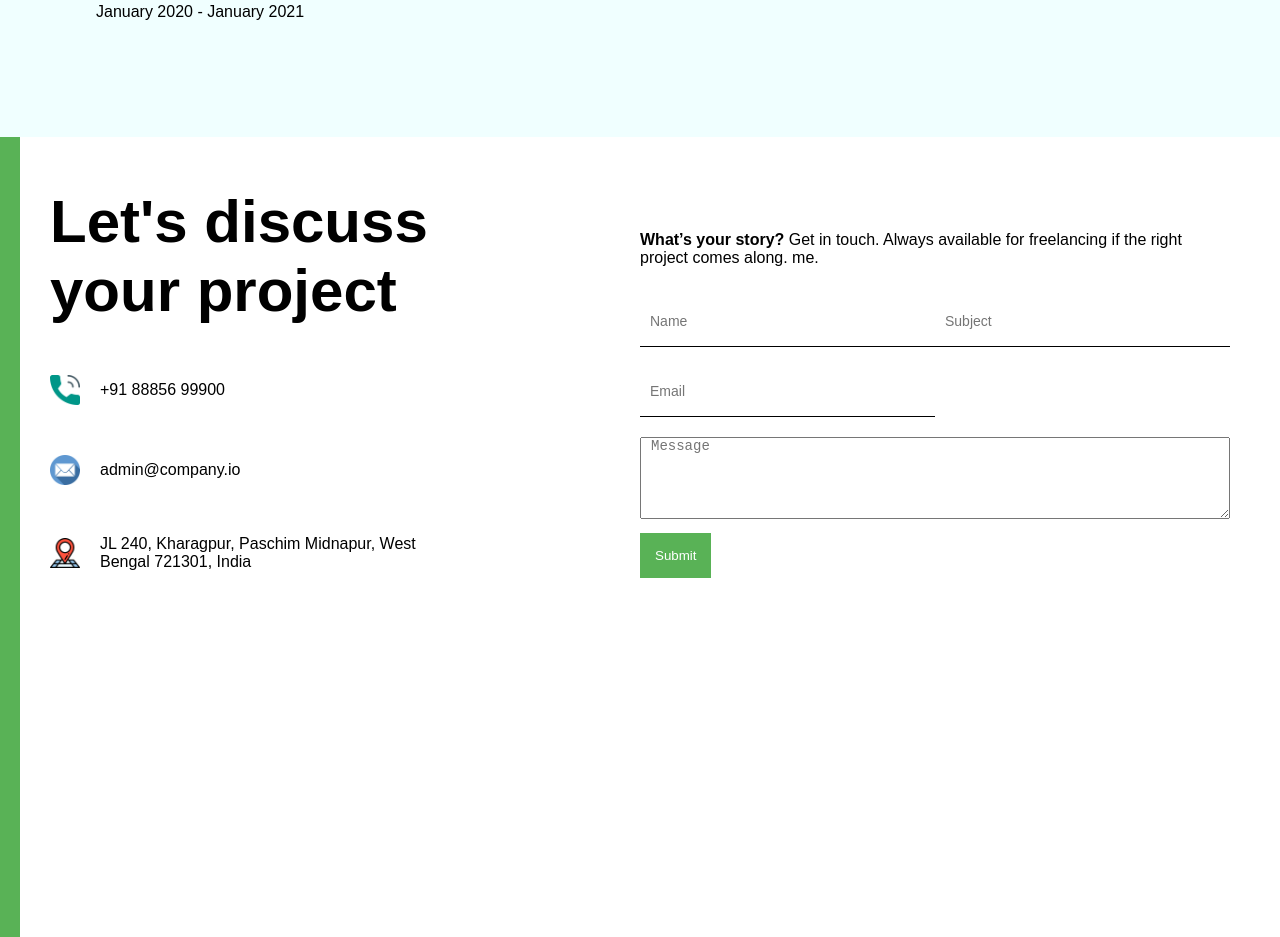
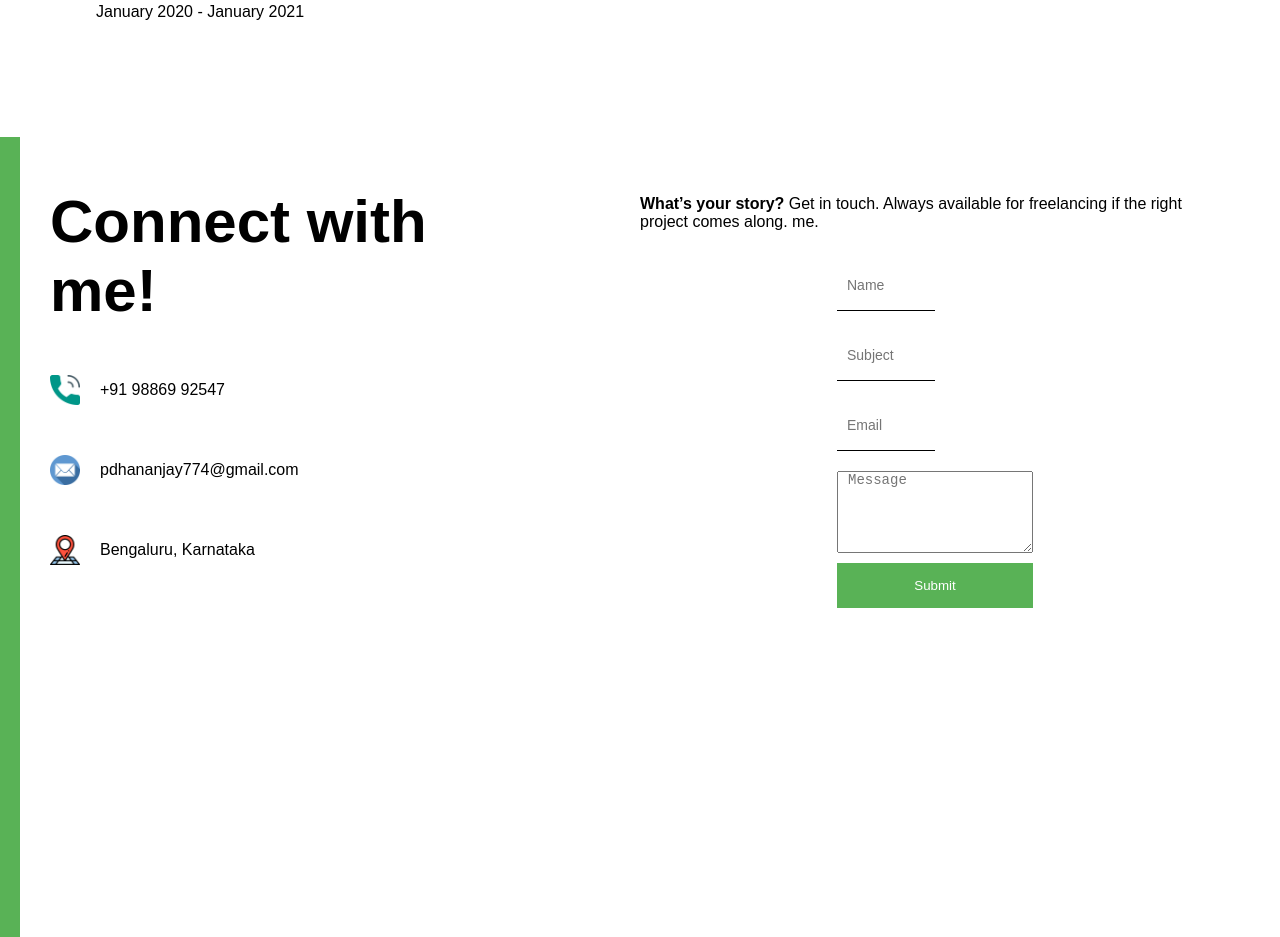
Before and after one commit to dhanno75/dhananjay-puppala-s-portfolio, a React (Create React App) app: page / in a window 1280 px wide. Shown: the part 4100-5037 px from the top of the page. Built offline with nearby package versions, Linux system fonts and the light colour scheme; the HTML template or start-up script is replaced by a standard one.

Commit message:
first commit

```diff
--- a/src/components/Professional/professional.css
+++ b/src/components/Professional/professional.css
@@ -5,7 +5,6 @@
   flex-direction: column;
   align-items: center;
   padding: 7.5%;
-  background-color: azure;
 }
 
 .pro-title {
--- a/src/components/contact/Contact.js
+++ b/src/components/contact/Contact.js
@@ -34,19 +34,19 @@ const Contact = () => {
       <div className="c-bg"></div>
       <div className="c-wrapper">
         <div className="c-left">
-          <h1 className="c-title">Let's discuss your project</h1>
+          <h1 className="c-title">Connect with me!</h1>
           <div className="c-info">
             <div className="c-info-item">
               <img src={Phone} alt="" className="c-icon" />
-              +91 88856 99900
+              +91 98869 92547
             </div>
             <div className="c-info-item">
               <img src={Email} alt="" className="c-icon" />
-              admin@company.io
+              pdhananjay774@gmail.com
             </div>
             <div className="c-info-item">
               <img src={Address} alt="" className="c-icon" />
-              JL 240, Kharagpur, Paschim Midnapur, West Bengal 721301, India
+              Bengaluru, Karnataka
             </div>
           </div>
         </div>
--- a/src/components/contact/contact.css
+++ b/src/components/contact/contact.css
@@ -1,5 +1,5 @@
 .c {
-  height: 100vh;
+  min-height: 100vh;
   position: relative;
 }
 
@@ -21,6 +21,7 @@
 
 .c-right {
   flex: 1;
+  width: 100%;
   display: flex;
   flex-direction: column;
   justify-content: center;
@@ -52,6 +53,8 @@
 
 form {
   margin-top: 20px;
+  display: flex;
+  flex-direction: column;
 }
 
 input {
```
